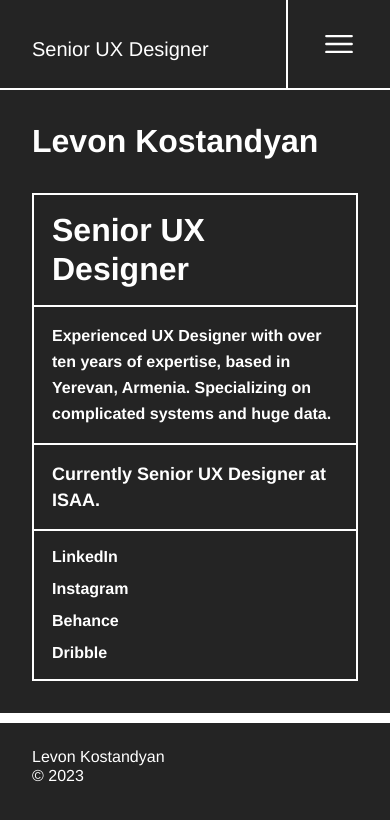
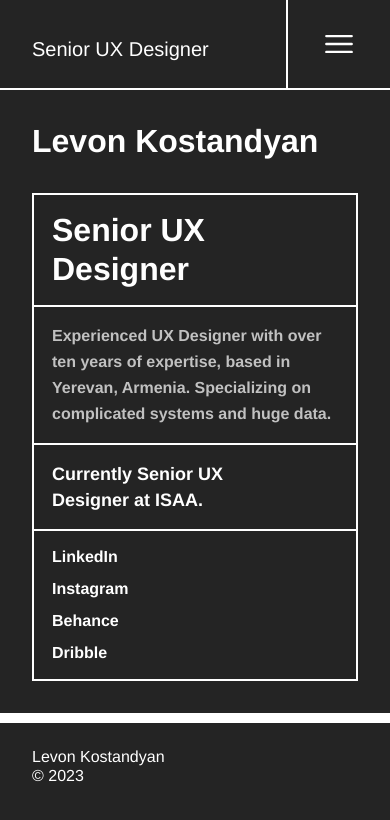
Before and after one commit to nikolozi-chikhladze/levon-cv-2, a React (Vite) app: page / in a window 390 px wide. Shown: the top 820 px of the page. Built offline with nearby package versions, Linux system fonts and the light colour scheme.

Commit message:
feat: contact page mobile ui and refactor

```diff
--- a/src/components/header/Header.jsx
+++ b/src/components/header/Header.jsx
@@ -4,7 +4,7 @@ import {memo, useContext} from "react";
 import {CommonContext} from "../../state/Common.context.jsx";
 
 import {HeaderContainer, HeaderTitle, HeaderMenuButton} from './Header.styles.jsx'
-export const Header = memo( () => {
+export const Header = () => {
     const {isHeaderOpen, toggleHeader} = useContext(CommonContext)
 
     return (
@@ -18,6 +18,6 @@ export const Header = memo( () => {
             </HeaderMenuButton>
         </HeaderContainer>
     )
-})
+}
 
 export default Header;
--- a/src/components/mobileMenu/MobileMenu.jsx
+++ b/src/components/mobileMenu/MobileMenu.jsx
@@ -4,6 +4,7 @@ import {MobileMenuText} from "./MobileMenu.styles.jsx";
 import {SocialsContainer, SocialsText} from "../shared/Socials.jsx";
 import {useNavigate} from "react-router-dom";
 import {CommonContext} from "../../state/Common.context.jsx";
+import {useCallback, useContext} from "react";
 
 export const MobileMenu = () => {
     const navigate = useNavigate();
--- a/src/components/shared/Socials.jsx
+++ b/src/components/shared/Socials.jsx
@@ -1,4 +1,5 @@
 import styled from "styled-components";
+import React from "react";
 
 export const SocialsContainer = styled.div``;
 
@@ -17,3 +18,15 @@ export const SocialsText = styled.p`
     }
   };
 `;
+
+export const Socials = () => {
+
+    return (
+        <SocialsContainer>
+            <SocialsText>LinkedIn</SocialsText>
+            <SocialsText>Instagram</SocialsText>
+            <SocialsText>Behance</SocialsText>
+            <SocialsText>Dribble</SocialsText>
+        </SocialsContainer>
+    )
+}
--- /dev/null
+++ b/src/components/shared/Text.jsx
@@ -0,0 +1,23 @@
+import styled from "styled-components";
+
+export const TextDescription = styled.p`
+  font-family: "Helvetica Neue",serif;
+  font-weight: bold;
+  color: #c1c1c1;
+
+  @media (max-width: 480px) {
+    font-size: 16px;
+    line-height: 26px;
+  }
+`;
+
+export const TextTitled = styled.p`
+  font-family: "Helvetica Neue",serif;
+  font-weight: bold;
+  color: #fff;
+
+  @media (max-width: 480px) {
+    font-size: 18px;
+    line-height: 26px;
+  };
+`;
--- /dev/null
+++ b/src/components/shared/Title.jsx
@@ -0,0 +1,26 @@
+import styled from "styled-components";
+
+export const TitleContainer = styled.div`
+  @media (max-width: 480px) {
+    margin-bottom: 32px;
+  }
+`;
+
+export const TitleText = styled.h1`
+  font-family: "Helvetica Neue",serif;
+  font-weight: bold;
+  color: #fff;
+
+  @media (max-width: 480px) {
+    font-size: 32px;
+    line-height: 39px;
+  }
+`
+
+export const Title = ({text, hasMarginBottom = false}) => {
+    return hasMarginBottom ?
+        <TitleContainer>
+            <TitleText>{text}</TitleText>
+        </TitleContainer> :
+        <TitleText>{text}</TitleText>
+}
--- a/src/main.jsx
+++ b/src/main.jsx
@@ -1,9 +1,10 @@
 import React, {useState} from "react";
 import ReactDOM from "react-dom/client";
 import {createBrowserRouter, RouterProvider} from "react-router-dom";
-import HomeScreen from "./screens/Home.screen.jsx";
+import HomeScreen from "./screens/Home/Home.screen.jsx";
 import './reset.css';
 import {CommonContextProvider} from "./state/Common.context.jsx";
+import {ContactScreen} from "./screens/Contact/Contact.screen.jsx";
 
 
 const router = createBrowserRouter([
@@ -21,7 +22,7 @@ const router = createBrowserRouter([
     },
     {
         path: "/contact",
-        element: <div>Contact page</div>
+        element: <ContactScreen />
     },
 ])
 
--- /dev/null
+++ b/src/screens/Contact/Contact.screen.jsx
@@ -0,0 +1,42 @@
+import React, {useContext} from 'react'
+import {Background} from "../../components/shared/Background.jsx";
+import Header from "../../components/header/Header.jsx";
+import {Footer} from "../../components/footer/Footer.jsx";
+import {CommonContext} from "../../state/Common.context.jsx";
+import {MobileMenu} from "../../components/mobileMenu/MobileMenu.jsx";
+import {Box} from "../../components/shared/Box.jsx";
+import {TextDescription, TextTitled} from "../../components/shared/Text.jsx";
+import {Container} from "../../components/shared/Container.jsx";
+import {Socials, SocialsContainer, SocialsText} from "../../components/shared/Socials.jsx";
+import {Title} from "../../components/shared/Title.jsx";
+
+export const ContactScreen = () => {
+    const {isHeaderOpen} = useContext(CommonContext)
+    return (
+        <Background>
+            <Header />
+            {isHeaderOpen ? <MobileMenu /> : (
+                <Container>
+                    <Title text={'Contact'} hasMarginBottom/>
+                    <Box>
+                        <TextDescription>
+                            I am always excited to meet new people, whether for work or personal reasons. If you have any questions, comments, or would want to discuss future opportunities, please contact me through the following channels:
+                        </TextDescription>
+                    </Box>
+                    <Box>
+                        <TextTitled>
+                            Mail:
+                        </TextTitled>
+                        <TextDescription>
+                            levon.kostandyan@gmail.com
+                        </TextDescription>
+                    </Box>
+                    <Box>
+                        <Socials />
+                    </Box>
+                </Container>
+            )}
+            <Footer />
+        </Background>
+    )
+}
--- /dev/null
+++ b/src/screens/Contact/Contact.styles.jsx
@@ -0,0 +1 @@
+import styled from "styled-components";
--- a/src/screens/Home.screen.jsx
+++ /dev/null
@@ -1,51 +0,0 @@
-import Header from "../components/header/Header.jsx";
-import {
-    HomeTitle,
-    HomeTextPosition,
-    HomeTextSummary,
-    HomeTitleContainer
-} from "./Home.styles.jsx";
-import {Footer} from "../components/footer/Footer.jsx";
-import {Background} from "../components/shared/Background.jsx";
-import {useContext} from "react";
-import {CommonContext} from "../state/Common.context.jsx";
-import {Box} from "../components/shared/Box.jsx";
-import {Container} from "../components/shared/Container.jsx";
-import {MobileMenu} from "../components/mobileMenu/MobileMenu.jsx";
-import {SocialsContainer, SocialsText} from "../components/shared/Socials.jsx";
-
-const HomeScreen = () => {
-    const {isHeaderOpen} = useContext(CommonContext)
-    return (
-        <Background>
-            <Header />
-            {!isHeaderOpen ?
-                <Container>
-                    <HomeTitleContainer>
-                        <HomeTitle>Levon Kostandyan</HomeTitle>
-                    </HomeTitleContainer>
-                    <Box>
-                        <HomeTitle>Senior UX Designer</HomeTitle>
-                    </Box>
-                    <Box>
-                        <HomeTextSummary>Experienced UX Designer with over ten years of expertise, based in Yerevan, Armenia. Specializing on complicated systems and huge data.</HomeTextSummary>
-                    </Box>
-                    <Box>
-                        <HomeTextPosition>Currently Senior UX Designer at ISAA.</HomeTextPosition>
-                    </Box>
-                    <Box>
-                        <SocialsContainer>
-                            <SocialsText>LinkedIn</SocialsText>
-                            <SocialsText>Instagram</SocialsText>
-                            <SocialsText>Behance</SocialsText>
-                            <SocialsText>Dribble</SocialsText>
-                        </SocialsContainer>
-                    </Box>
-                </Container> :
-                <MobileMenu />
-            }
-            <Footer />
-        </Background>
-    )
-}
-export default HomeScreen
--- a/src/screens/Home.styles.jsx
+++ /dev/null
@@ -1,44 +0,0 @@
-import styled from "styled-components";
-
-export const HomeTitle = styled.h1`
-  font-family: "Helvetica Neue",serif;
-  font-weight: bold;
-  color: #fff;
-
-  @media (max-width: 480px) {
-    font-size: 32px;
-    line-height: 39px;
-  }
-`
-
-export const HomeTitleContainer = styled.div`
-  @media (max-width: 480px) {
-    margin-bottom: 32px;
-  }
-`;
-
-
-
-export const HomeTextSummary = styled.p`
-  font-family: "Helvetica Neue",serif;
-  font-weight: bold;
-  color: #fff;
-
-  @media (max-width: 480px) {
-    font-size: 16px;
-    line-height: 26px;
-  }
-`;
-
-
-
-export const HomeTextPosition = styled.p`
-  font-family: "Helvetica Neue",serif;
-  font-weight: bold;
-  color: #fff;
-
-  @media (max-width: 480px) {
-    font-size: 18px;
-    line-height: 26px;
-  };
-`;
--- /dev/null
+++ b/src/screens/Home/Home.screen.jsx
@@ -0,0 +1,40 @@
+import {Header} from "../../components/header/Header.jsx";
+import {Footer} from "../../components/footer/Footer.jsx";
+import {Background} from "../../components/shared/Background.jsx";
+import {useContext} from "react";
+import {CommonContext} from "../../state/Common.context.jsx";
+import {Box} from "../../components/shared/Box.jsx";
+import {Container} from "../../components/shared/Container.jsx";
+import {MobileMenu} from "../../components/mobileMenu/MobileMenu.jsx";
+import {Socials} from "../../components/shared/Socials.jsx";
+import {Title} from "../../components/shared/Title.jsx";
+import {TextDescription, TextTitled} from "../../components/shared/Text.jsx";
+
+const HomeScreen = () => {
+    const {isHeaderOpen} = useContext(CommonContext)
+    return (
+        <Background>
+            <Header />
+            {!isHeaderOpen ?
+                <Container>
+                    <Title text={'Levon Kostandyan'} hasMarginBottom/>
+                    <Box>
+                        <Title text={'Senior UX Designer'}/>
+                    </Box>
+                    <Box>
+                        <TextDescription>Experienced UX Designer with over ten years of expertise, based in Yerevan, Armenia. Specializing on complicated systems and huge data.</TextDescription>
+                    </Box>
+                    <Box>
+                        <TextTitled>Currently Senior UX<br/> Designer at ISAA.</TextTitled>
+                    </Box>
+                    <Box>
+                        <Socials />
+                    </Box>
+                </Container> :
+                <MobileMenu />
+            }
+            <Footer />
+        </Background>
+    )
+}
+export default HomeScreen
--- /dev/null
+++ b/src/screens/Home/Home.styles.jsx
@@ -0,0 +1 @@
+import styled from "styled-components";
```
